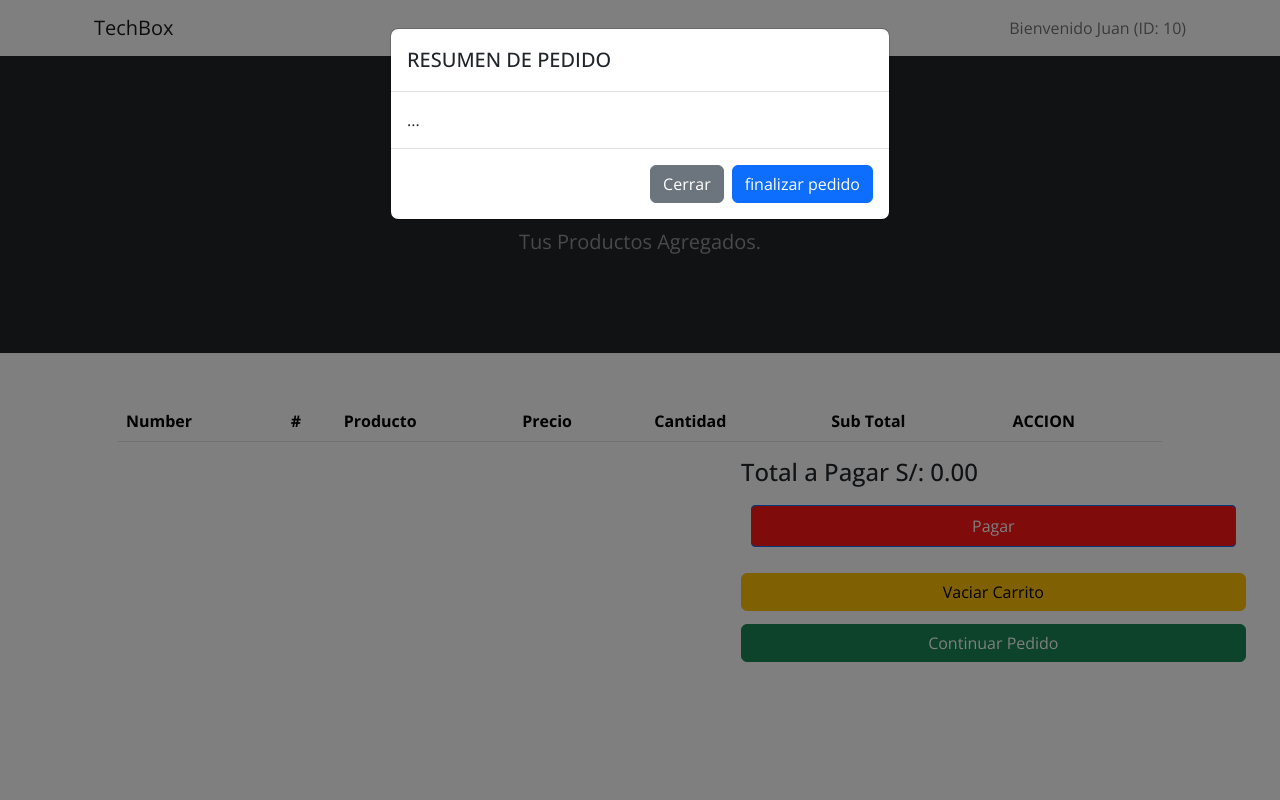
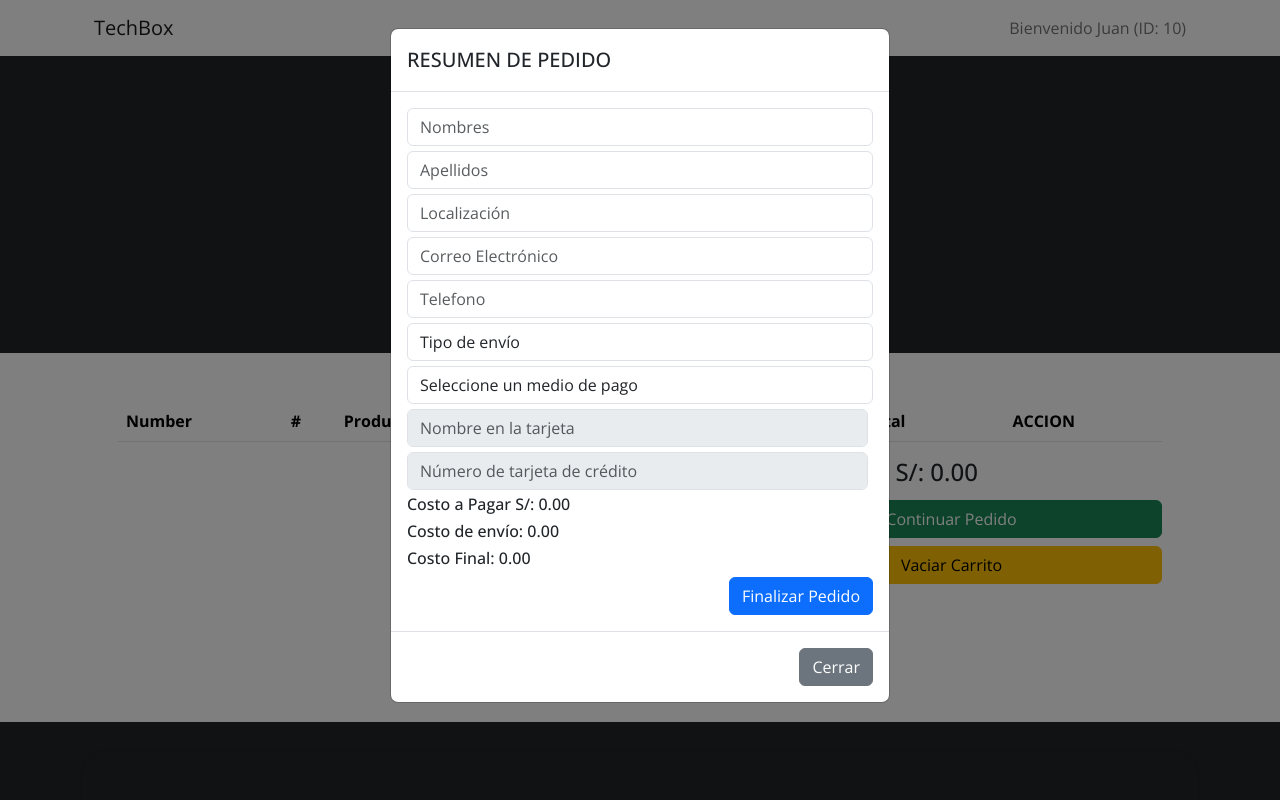
Before and after one commit to JFVela/Trabajo_Card, a PHP site: page /carrito.php in a window 1280 px wide, after a click on "Continuar Pedido". Run offline with PHP 8.4, Linux system fonts and the light colour scheme; a user stored in the database is signed in; lists and menus that the app fills with data are empty; some libraries are stand-ins or nearby versions.

Commit message:
acvanzando

```diff
--- a/carrito.php
+++ b/carrito.php
@@ -21,7 +21,7 @@
     <title>Carrito de Compras</title>
     <!-- Favicon-->
     <link rel="icon" type="image/x-icon" href="assets/techbocx.ico" />
-    <link href="https://cdn.jsdelivr.net/npm/bootstrap@5.3.2/dist/css/bootstrap.min.css" rel="stylesheet" integrity="sha384-T3c6CoIi6uLrA9TneNEoa7RxnatzjcDSCmG1MXxSR1GAsXEV/Dwwykc2MPK8M2HN" crossorigin="anonymous" />
+    <link href="https://cdn.jsdelivr.net/npm/bootstrap@5.3.2/dist/css/bootstrap.min.css" rel="stylesheet" integrity="sha384-T3c6CoIi6uLrA9TneNEoa7RxnatzjcDSCmG1MXxSR1GAsXEV/Dwwykc2MPK8M2HN" crossorigin="anonymous">
     <link href="https://cdn.jsdelivr.net/npm/bootstrap-icons@1.5.0/font/bootstrap-icons.css" rel="stylesheet" />
     <link href="assets/css/styles.css" rel="stylesheet" />
     <link href="assets/css/estilos.css" rel="stylesheet" />
@@ -38,16 +38,82 @@
                     <h1 class="modal-title fs-5" id="staticBackdropLabel">RESUMEN DE PEDIDO</h1>
                 </div>
                 <div class="modal-body">
-                    ...
+                    <!-- FORMULARIO -->
+                    <form method="post" action="config/procesar_pedido.php">
+
+                        <!-- Agrega un campo oculto para enviar el ID del cliente -->
+                        <input type="hidden" name="idCliente" value="<?php echo $idCliente; ?>">
+                        <!-- FIN Agrega un campo oculto para enviar el ID del cliente -->
+
+                        <div class="form-row">
+                            <div class="col" style="margin-bottom: 5px;">
+                                <input type="text" class="form-control" placeholder="Nombres" name="nombre" required>
+                            </div>
+                            <div class="col" style="margin-bottom: 5px;">
+                                <input type="text" class="form-control" placeholder="Apellidos" name="apellido" required>
+                            </div>
+                            <div class="col" style="margin-bottom: 5px;">
+                                <input type="text" class="form-control" placeholder="Localización" name="localizacion" required>
+                            </div>
+                            <div class="col" style="margin-bottom: 5px;">
+                                <input type="email" class="form-control" id="email" placeholder="Correo Electrónico" name="correo" required>
+                                <div class="invalid-feedback">
+                                    Por favor, ingrese un correo electrónico válido.
+                                </div>
+                            </div>
+                            <div class="col" style="margin-bottom: 5px;">
+                                <input type="number" class="form-control" placeholder="Telefono" name="telefono" required>
+                            </div>
+                            <div class="col" style="margin-bottom: 5px;">
+                                <select class="form-control" id="tipoEnvio" required>
+                                    <option value="">Tipo de envío</option>
+                                    <option value="1">Recoger en tienda</option>
+                                    <option value="2">Delivery</option>
+                                </select>
+
+                            </div>
+
+                            <div class="col" style="margin-bottom: 5px;">
+                                <select class="form-control" id="paymentMethod" required>
+                                    <option value="">Seleccione un medio de pago</option>
+                                    <option value="1">BCP</option>
+                                    <option value="2">PayPal</option>
+                                    <option value="3">Visa</option>
+                                </select>
+                            </div>
+                            <div class="col" style="margin-bottom: 5px; margin-right: 5px;">
+                                <input type="text" class="form-control" id="cardName" placeholder="Nombre en la tarjeta" disabled required>
+                            </div>
+                            <div class="col" style="margin-bottom: 5px; margin-right: 5px;">
+                                <input type="text" class="form-control" id="cardNumber" placeholder="Número de tarjeta de crédito" disabled required>
+                            </div>
+
+                        </div>
+                        <!-- TOTAL A PAGAR -->
+                        <div class="col" style="margin-bottom: 5px;">
+                            <h6>Costo a Pagar S/: <span id="total_pagar_modal">0.00</span></h6>
+                        </div>
+                        <!-- Costo de envío -->
+                        <div class="col" style="margin-bottom: 5px;">
+                            <h6>Costo de envío: <span id="costo_envio">0.00</span></h6>
+                        </div>
+                        <!-- Costo Final -->
+                        <div class="col" style="margin-bottom: 5px;">
+                            <h6>Costo Final: <span id="costo_final">0.00</span></h6>
+                        </div>
+                        <div class="text-end"> <!-- Esto alinea el contenido a la derecha -->
+                            <button type="submit" class="btn btn-primary">Finalizar Pedido</button>
+                        </div>
+                    </form>
                 </div>
                 <div class="modal-footer">
                     <button type="button" class="btn btn-secondary" data-bs-dismiss="modal">Cerrar</button>
-                    <button type="button" class="btn btn-primary">finalizar pedido</button>
                 </div>
             </div>
         </div>
     </div>
     <!-- FIN Modal -->
+
     <!-- Navigation-->
     <div class="container">
         <nav class="navbar navbar-expand-lg navbar-light">
@@ -102,128 +168,14 @@
 
                     <!--Botones-->
                     <div class="d-grid gap-2">
-                        <div class="boton-modal">
-                            <label for="btn-modal" class="btn btn-primary">Pagar</label>
-                        </div>
-                        <div id="paypal-button-container"></div>
+                        <button type="button" class="btn btn-success" style="margin-top: 5px;" data-bs-toggle="modal" data-bs-target="#staticBackdrop">Continuar Pedido</button>
                         <button class="btn btn-warning" type="button" id="btnVaciar">Vaciar Carrito</button>
-                        <button type="button" class="btn btn-success" style="margin-top: 5px;" data-bs-toggle="modal" data-bs-target="#staticBackdrop">Continuar Pedido</button>
                     </div>
                     <!--Fin de Botones-->
 
 
                     <!--Ventana Modal-->
                     <input type="checkbox" id="btn-modal">
-                    <div class="container-modal">
-                        <div class="content-modal">
-                            <div class="col-md-8 order-md-1">
-                                <h4 class="mb-3">Dirección de Envio</h4>
-                                <form class="needs-validation" novalidate="">
-                                    <div class="row">
-                                        <div class="col-md-6 mb-3">
-                                            <label for="firstName">Nombre</label>
-                                            <input type="text" class="form-control" id="firstName" placeholder="" value="" required="" />
-                                            <div class="invalid-feedback">
-                                                Se requiere un nombre válido.
-                                            </div>
-                                        </div>
-                                        <div class="col-md-6 mb-3">
-                                            <label for="lastName">Apellido</label>
-                                            <input type="text" class="form-control" id="lastName" placeholder="" value="" required="" />
-                                            <div class="invalid-feedback">Se requiere un apellido válido.</div>
-                                        </div>
-                                    </div>
-                                    <div class="mb-3">
-                                        <label for="username">Nombre de usuario</label>
-                                        <div class="input-group">
-                                            <div class="input-group-prepend">
-                                                <span class="input-group-text">@</span>
-                                            </div>
-                                            <input type="text" class="form-control" id="username" placeholder="Username" required="" />
-                                            <div class="invalid-feedback" style="width: 100%">
-                                                Su nombre de usuario es requerido.
-                                            </div>
-                                        </div>
-                                    </div>
-                                    <div class="mb-3">
-                                        <label for="email">Correo electrónico <span class="text-muted">(Optional)</span></label>
-                                        <input type="email" class="form-control" id="email" placeholder="u21232728@utp.edu.pe" />
-                                        <div class="invalid-feedback">
-                                            Ingrese una dirección de correo electrónico válida para recibir actualizaciones de envío. </div>
-                                    </div>
-                                    <div class="row">
-                                        <div class="col-md-5 mb-3">
-                                            <label for="country">Pais</label>
-                                            <select class="custom-select d-block w-100" id="country" required="">
-                                                <option value="">Elegir...</option>
-                                                <option>Peru</option>
-                                            </select>
-                                            <div class="invalid-feedback">
-                                                Seleccione un país válido.
-                                            </div>
-                                        </div>
-                                        <div class="col-md-4 mb-3">
-                                            <label for="state">Departamento</label>
-                                            <select class="custom-select d-block w-100" id="state" required="">
-                                                <option value="">Elegir...</option>
-                                                <option>Lima</option>
-                                                <option>Ayacucho</option>
-                                                <option>Arequipa</option>
-                                                <option>Ica</option>
-                                                <option>Callao</option>
-                                                <option>Arequipa</option>
-                                                <option>Cajamarca</option>
-                                            </select>
-                                            <div class="invalid-feedback">
-                                                Proporcione un estado válido.
-                                            </div>
-                                        </div>
-                                        <div class="col-md-3 mb-3">
-                                            <label for="zip">Codigo Postal</label>
-                                            <input type="text" class="form-control" id="zip" placeholder="" required="" />
-                                            <div class="invalid-feedback">Se requiere código postal.</div>
-                                        </div>
-                                    </div>
-
-                                    <hr class="mb-4" />
-                                    <h4 class="mb-3">Pago</h4>
-                                    <div class="d-block my-3">
-                                        <div class="custom-control custom-radio">
-                                            <input id="credit" name="paymentMethod" type="radio" class="custom-control-input" checked="" required="" />
-                                            <label class="custom-control-label" for="credit">Tarjeta de crédito</label>
-                                        </div>
-                                        <div class="custom-control custom-radio">
-                                            <input id="debit" name="paymentMethod" type="radio" class="custom-control-input" required="" />
-                                            <label class="custom-control-label" for="debit">Tarjeta de débito</label>
-                                        </div>
-                                        <div class="custom-control custom-radio">
-                                            <input id="paypal" name="paymentMethod" type="radio" class="custom-control-input" required="" />
-                                            <label class="custom-control-label" for="paypal">PayPal</label>
-                                        </div>
-                                    </div>
-                                    <div class="row">
-                                        <div class="col-md-6 mb-3">
-                                            <label for="cc-name">Nombre en la tarjeta</label>
-                                            <input type="text" class="form-control" id="cc-name" placeholder="" required="" />
-                                            <div class="invalid-feedback">Se requiere el nombre en la tarjeta</div>
-                                        </div>
-                                        <div class="col-md-6 mb-3">
-                                            <label for="cc-number">Número de Tarjeta de Crédito</label>
-                                            <input type="text" class="form-control" id="cc-number" placeholder="" required="" />
-                                            <div class="invalid-feedback">
-                                                Se requiere número de tarjeta de crédito
-                                            </div>
-                                        </div>
-                                    </div>
-                                    <hr class="mb-4" />
-                                    <button class="btn btn-primary btn-lg btn-block" type="submit">
-                                        Continuar a la comprobación
-                                    </button>
-                                </form>
-                            </div>
-                        </div>
-
-                    </div>
                 </div>
                 <label for="btn-modal" class="cerrar-modal"></label>
             </div>
@@ -239,10 +191,9 @@
     <?php include("admin/includes/footer.php"); ?>
 
     <!-- Bootstrap core JS-->
-    <script src="https://cdn.jsdelivr.net/npm/bootstrap@5.1.3/dist/js/bootstrap.bundle.min.js"></script>
+    <script src="https://cdn.jsdelivr.net/npm/bootstrap@5.3.2/dist/js/bootstrap.bundle.min.js" integrity="sha384-C6RzsynM9kWDrMNeT87bh95OGNyZPhcTNXj1NW7RuBCsyN/o0jlpcV8Qyq46cDfL" crossorigin="anonymous"></script>
     <!-- Core theme JS-->
     <script src="assets/js/jquery-3.6.0.min.js"></script>
-    <script src="https://www.paypal.com/sdk/js?client-id=<?php echo CLIENT_ID; ?>&locale=<?php echo LOCALE; ?>"></script>
     <script src="assets/js/scripts.js"></script>
     <script>
         function mostrarCarrito() {
@@ -281,6 +232,7 @@
 
                                 $('#tblCarrito').html(html);
                                 $('#total_pagar').text(res.total);
+                                $('#total_pagar_modal').text(res.total); // Actualiza el Total a Pagar en el modal
 
                                 // Volver a vincular eventos después de actualizar la tabla
                                 $('.btnEliminar').on('click', function() {
@@ -292,6 +244,7 @@
                                 localStorage.removeItem('productos');
                                 $('#tblCarrito').html('');
                                 $('#total_pagar').text('0.00');
+                                $('#total_pagar_modal').text('0.00'); // Actualiza el Total a Pagar en el modal
                             }
 
                             paypal.Buttons({
@@ -342,12 +295,40 @@
             // Volver a cargar el carrito después de eliminar
             mostrarCarrito();
         }
-
         $(document).ready(function() {
             mostrarCarrito();
         });
     </script>
+
+    <script>
+        $(document).ready(function() {
+            $('#paymentMethod').change(function() {
+                if ($(this).val() !== '') {
+                    $('#cardName, #cardNumber').prop('disabled', false);
+                } else {
+                    $('#cardName, #cardNumber').prop('disabled', true);
+                }
+            });
+        });
+    </script>
+
+    <script>
+        $(document).ready(function() {
+            $('#tipoEnvio').change(function() {
+                // Obtener el valor seleccionado del tipo de envío
+                var tipoEnvio = $(this).val();
+
+                // Actualizar el costo de envío y el costo final según el tipo de envío
+                var costoEnvio = tipoEnvio === '2' ? 15.00 : 0.00; // 2 representa Delivery
+                var costoPagar = parseFloat($('#total_pagar_modal').text());
+                var costoFinal = costoPagar + costoEnvio;
+
+                // Actualizar los valores en el HTML
+                $('#costo_envio').text(costoEnvio.toFixed(2));
+                $('#costo_final').text(costoFinal.toFixed(2));
+            });
+        });
+    </script>
 </body>
 
-
 </html>
```
Also changed, not shown: config/procesar_pedido.php (added, +72 -0 lines).
